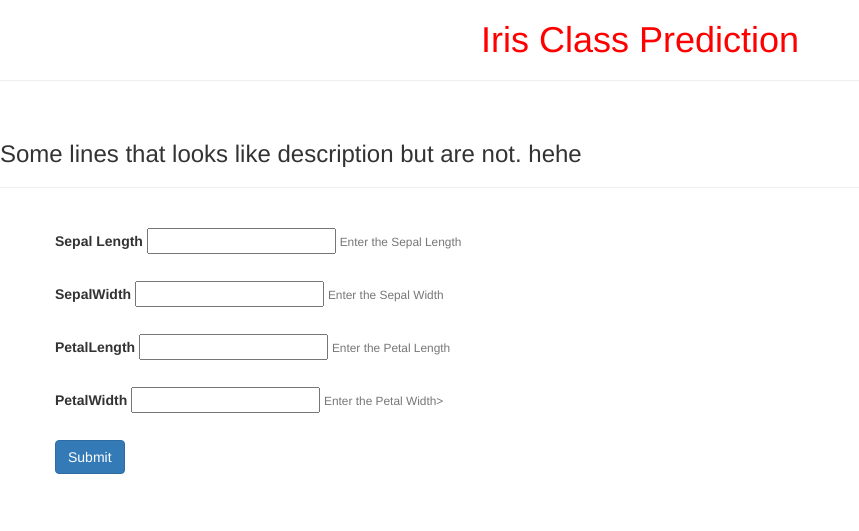
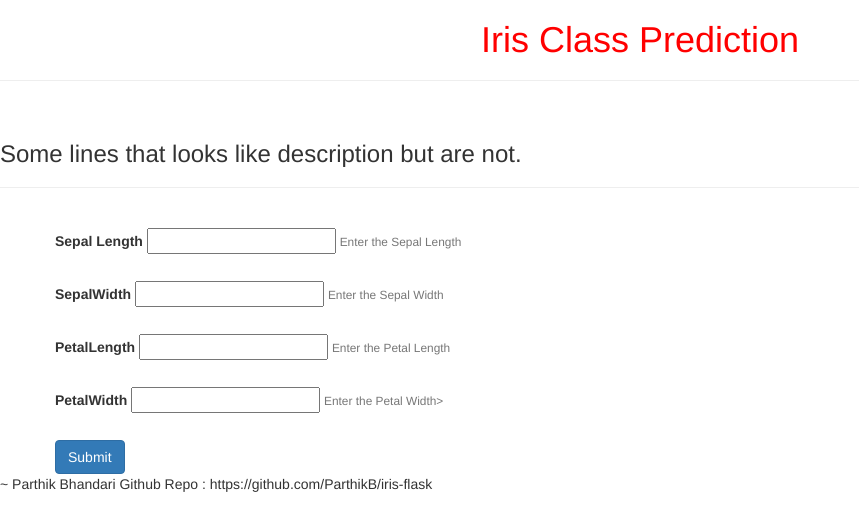
Before and after one commit to ParthikB/iris-flask, a Flask app: page / in a window 1280 px wide. Shown: the top 531 px of the page, without its empty margins (0-859 px from the left). Run offline with Flask 2, Linux system fonts and the light colour scheme; parts of the project's set-up code (start-up, migrations or seed data) failed here and were passed over; some libraries are stand-ins or nearby versions.

Commit message:
Update home.html

```diff
--- a/templates/home.html
+++ b/templates/home.html
@@ -16,7 +16,7 @@
     </h1>
     <hr></br>
     <h3>
-        Some lines that looks like description but are not. hehe
+        Some lines that looks like description but are not.
     </h3>
     <hr></br>
 
@@ -65,8 +65,8 @@
         </div>
     </div>
 
-
-
+~ Parthik Bhandari
+Github Repo : https://github.com/ParthikB/iris-flask
 </body>
 
 </html>
```
